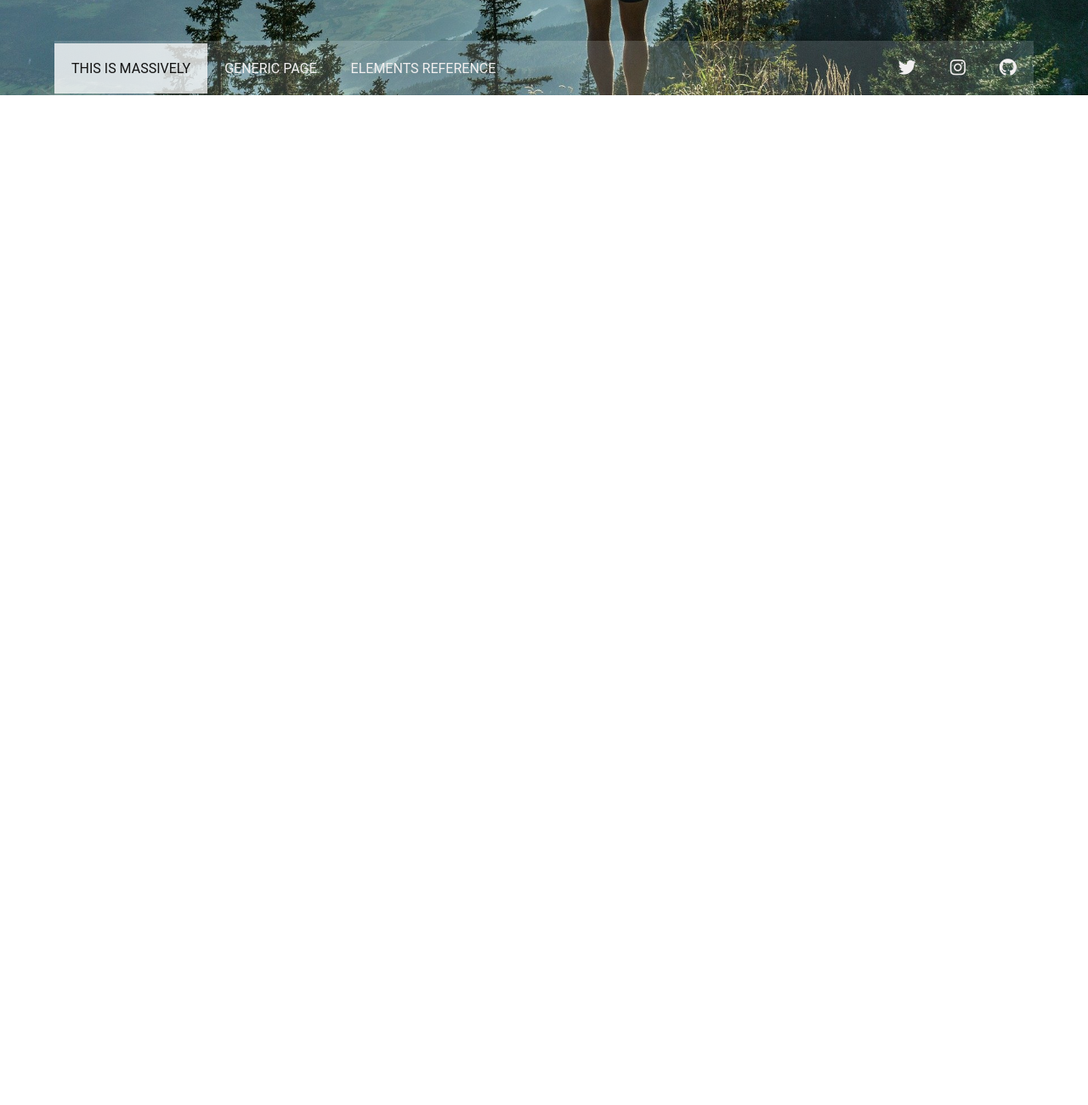
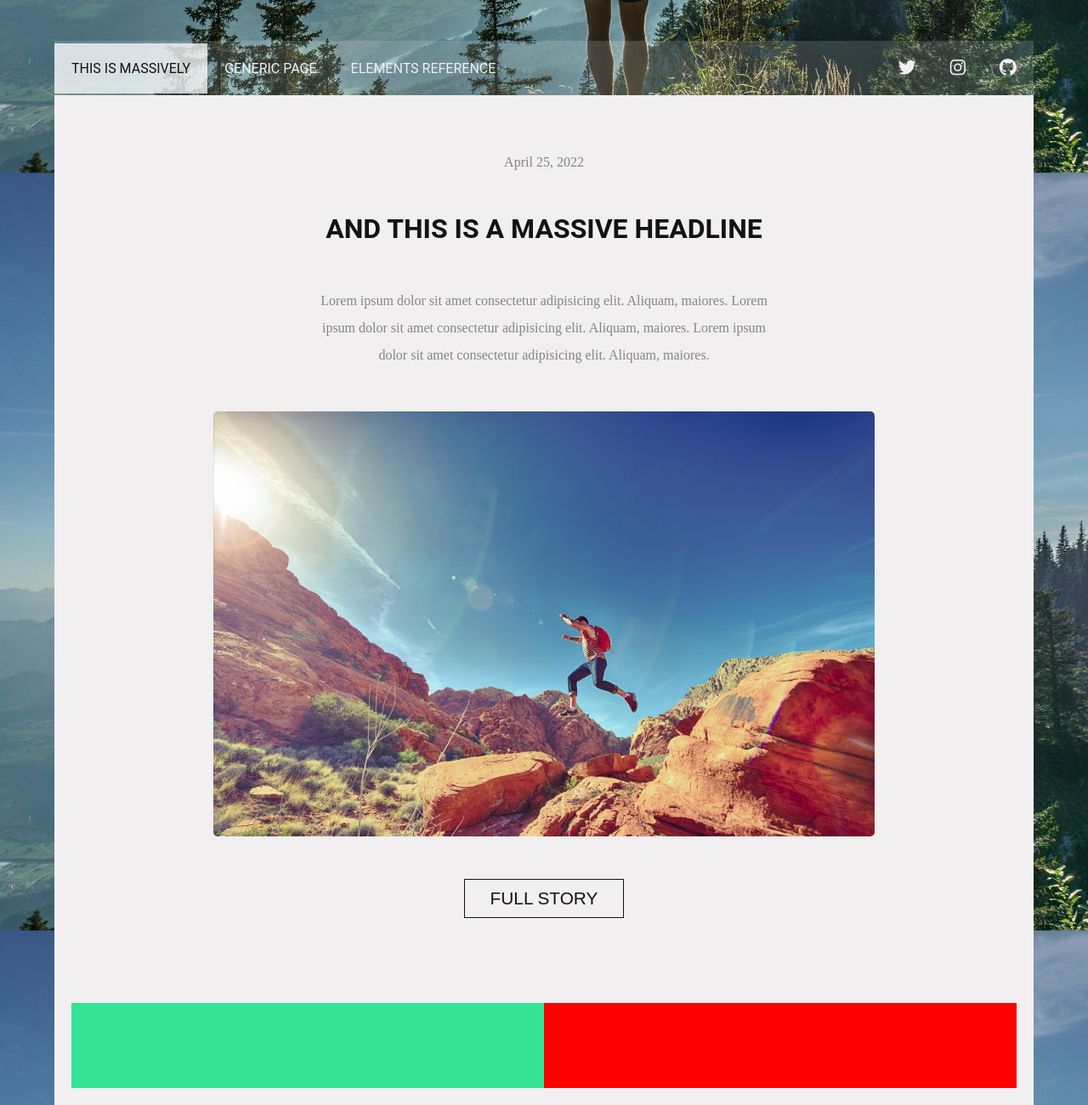
Before and after one commit to rcolson243/MontagneSass, a plain HTML site: page index.html in a window 1280 px wide. Shown: the part 688-1988 px from the top of the page at 85% size. Before the commit the page ends 800 px from the top, so only its background shows below. Drawn offline with Linux system fonts and the light colour scheme.

Commit message:
section main element un fini

```diff
--- a/assets/styles/_header.scss
+++ b/assets/styles/_header.scss
@@ -1,4 +1,5 @@
 .header-page {
+
     height: 100%;
     text-align: center;
     @include center_x_y;
@@ -128,5 +129,4 @@
 
         }
     }
-
 }
--- a/assets/styles/_main.scss
+++ b/assets/styles/_main.scss
@@ -0,0 +1,74 @@
+.main-page {
+    width: 90%;
+    background-color: $coleur_un;
+    @include margin_center;
+    padding: 20px;
+    text-align: center;
+
+    .element-un {
+        margin: 50px 0;
+
+        .text-April {
+            color: $coleur_trois;
+            font-family: italic;
+            @include margin_bottom;
+        }
+        h2 {
+            color: $coleur_deux;
+            font-size: 2rem;
+            @include margin_bottom;
+            text-transform: uppercase;
+            text-align: center;
+        }
+
+        .text {
+            color: $coleur_trois;
+            font-size: 1rem;
+            line-height: 2rem;
+            @include margin_center;
+            @include margin_bottom;
+            font-family: italic;
+            width: 50%;
+        }
+
+        .image {
+            width: 70%;
+            height: 500px;
+            background-image: url(../img/pic01.jpg);
+            background-size: cover;
+            background-position: center;
+            @include margin_center;
+            @include border_radius;
+            @include margin_bottom;
+        }
+
+    }
+
+    .group-element {
+        display: flex;
+        width: 100%;
+        .element-deux {
+            background-color: rgb(54, 227, 149);
+            width: 50%;
+        }
+        .element-trois {
+            background-color: rgb(255, 0, 0);
+            height: 100px;
+            width: 50%;
+        }
+    }
+
+    // responsive
+    @media screen and (max-width: 830px) {
+
+    }
+    @media screen and (max-width: 750px) {
+
+
+    }
+
+    @media screen and (max-width: 502px) {
+
+    }
+
+}
--- a/assets/styles/_setting.scss
+++ b/assets/styles/_setting.scss
@@ -3,7 +3,30 @@
 // les variables
 $coleur_un  : rgb(241, 239, 239);
 $coleur_deux: rgb(19, 19, 19);
-$coleur_trois: rgba(68, 68, 68, 0.889);
+$coleur_trois: rgba(82, 82, 82, 0.678);
+
+
+@mixin  center_x_y  {
+    display: flex;
+    justify-content: center;
+    align-items: center;
+}
+
+@mixin border_radius {
+    border-radius: 5px;
+}
+
+@mixin margin_center {
+    margin: 0 auto;
+}
+@mixin margin_bottom {
+    margin-bottom: 50px;
+}
+
+@mixin cercle {
+    border-radius: 50%;
+    border: 2px solid $coleur_un;
+}
 
 // les code global
 * {
@@ -20,6 +43,7 @@ body {
     background-image: url(../img/bg.jpg);
     background-size: cover;
     background-repeat: no-repeat;
+    background-attachment: fixed;
     height: 100vh;
 }
 
@@ -31,21 +55,19 @@ a {
     text-decoration: none;
 }
 
-@mixin  center_x_y  {
-    display: flex;
-    justify-content: center;
-    align-items: center;
+.button {
+    cursor: pointer;
+    background: transparent;
+    border: $coleur_deux solid 1px;
+    color: $coleur_deux;
+    padding: 10px 30px;
+    font-size: 1.3rem;
+    text-transform: uppercase;
+    transition: all 0.3s ease;
+    @include margin_bottom;
+
+    &:hover {
+        background: $coleur_deux;
+        color: #fff;
+    }
 }
-
-@mixin border_radius {
-    border-radius: 5px;
-}
-
-@mixin margin_center {
-    margin: 0 auto;
-}
-
-@mixin cercle {
-    border-radius: 50%;
-    border: 2px solid $coleur_un;
-}
--- a/index.html
+++ b/index.html
@@ -45,5 +45,32 @@
             </ul>
         </nav>
     </header>
+
+    <main class="main-page">
+        <div class="element-un">
+            <p class="text-April">April 25, 2022</p>
+            <h2>and this is a massive headline</h2>
+            <p class="text">
+                Lorem ipsum dolor sit amet consectetur adipisicing elit. Aliquam, maiores.
+                Lorem ipsum dolor sit amet consectetur adipisicing elit. Aliquam, maiores.
+                Lorem ipsum dolor sit amet consectetur adipisicing elit. Aliquam, maiores.
+            </p>
+            <div class="image">
+
+            </div>
+
+            <button class="button">Full story</button>
+        </div>
+
+        <div class="group-element">
+            <div class="element-deux">
+
+            </div>
+            <div class="element-trois">
+
+            </div>
+        </div>
+
+    </main>
 </body>
 </html>
```
Also changed, not shown: assets/styles/style.css, 1 other file.
